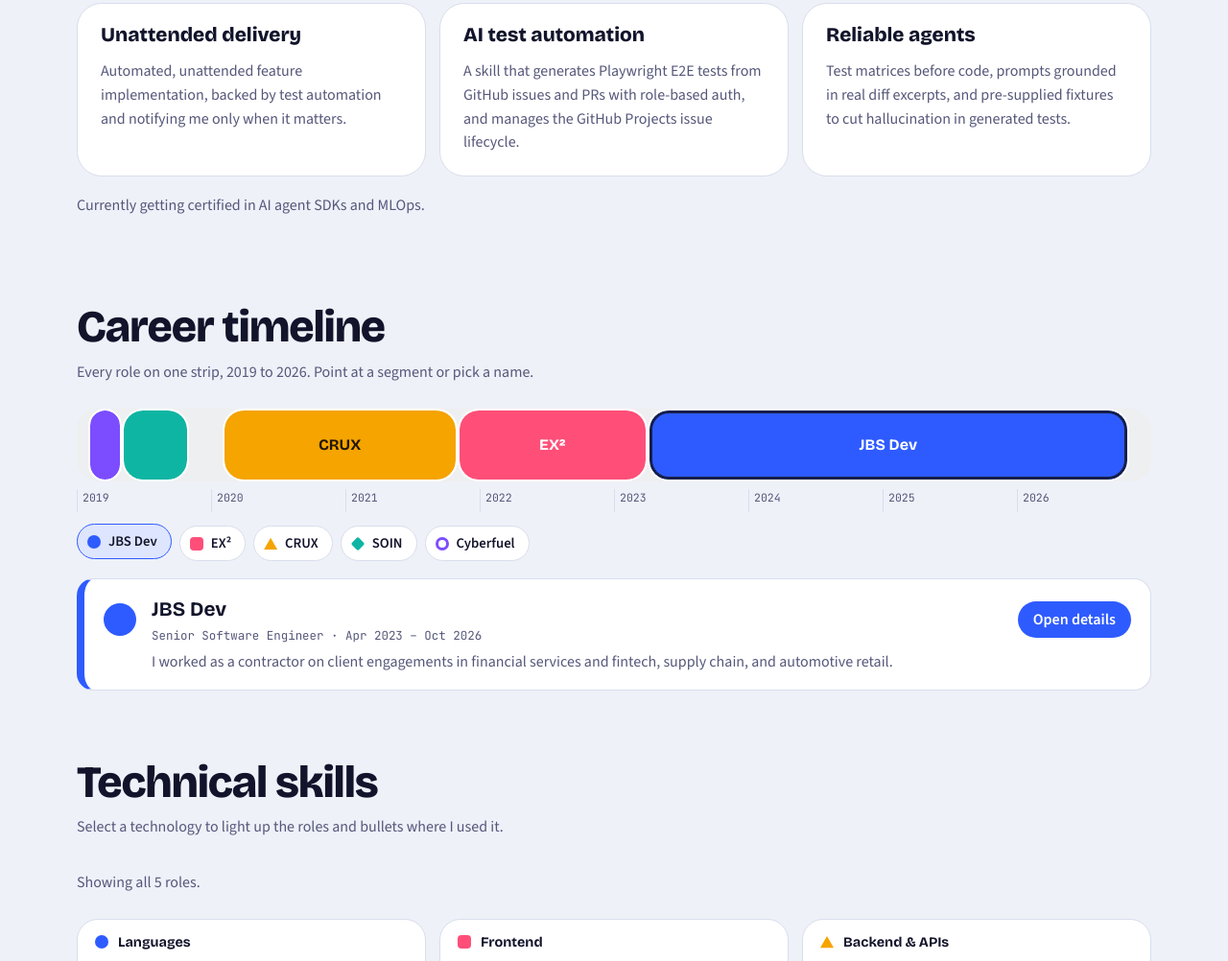
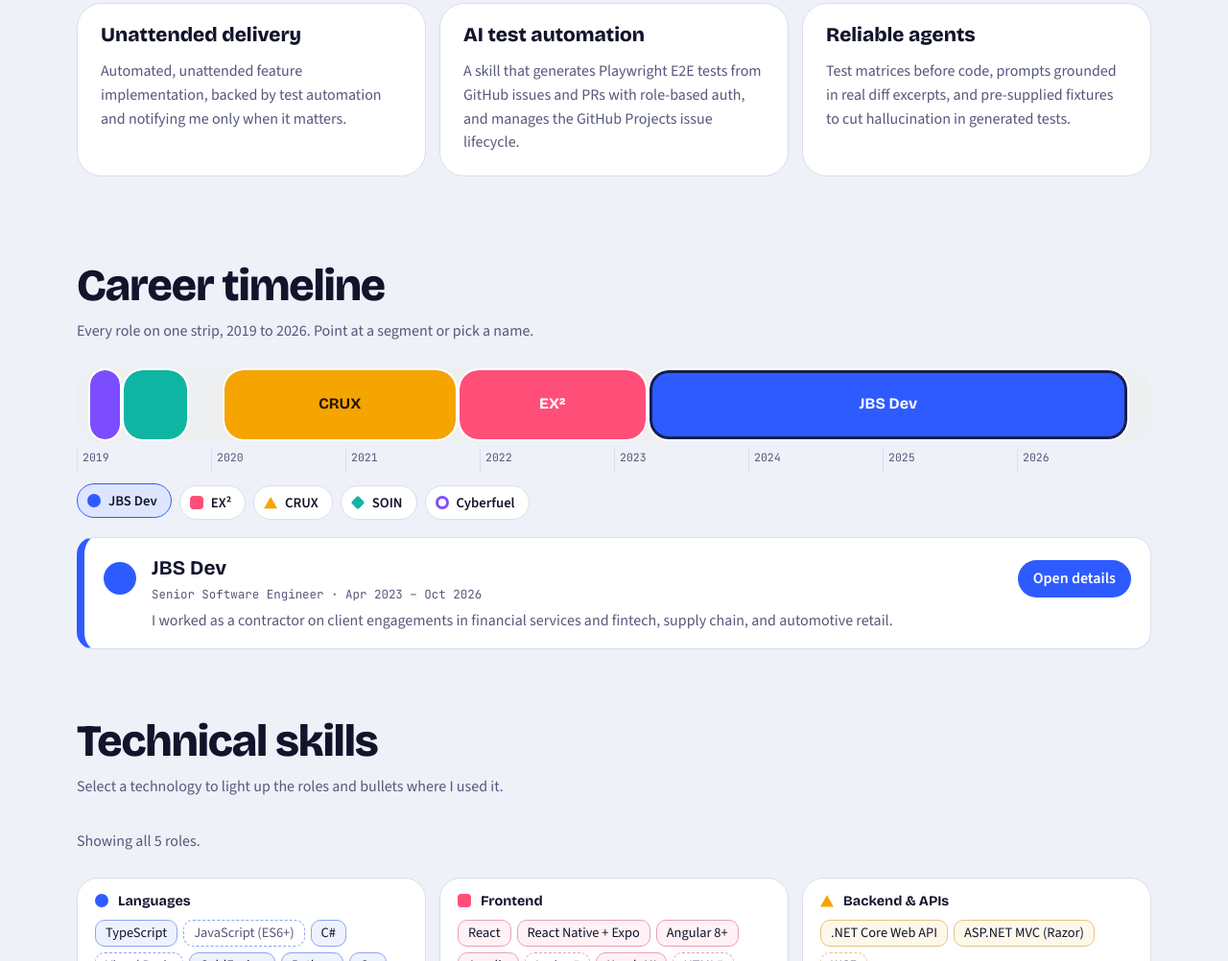
Before and after one commit to varogonz95/my-career, a plain HTML site: page index.html in a window 1280 px wide. Shown: the part 2678-3680 px from the top of the page at 96% size. Drawn offline with nearby package versions, Linux system fonts and the light colour scheme.

Commit message:
Remove certification line from AI section
Co-Authored-By: Claude Sonnet 5.5 <noreply@anthropic.com>
Claude-Session: https://claude.ai/code/session_01HB8AzqgH76JATaUoWpxYht

```diff
--- a/index.html
+++ b/index.html
@@ -429,7 +429,6 @@ details[open] .plus { transform: rotate(135deg); background: var(--rc); color: v
       <div class="card"><h3>AI test automation</h3><p>A skill that generates Playwright E2E tests from GitHub issues and PRs with role-based auth, and manages the GitHub Projects issue lifecycle.</p></div>
       <div class="card"><h3>Reliable agents</h3><p>Test matrices before code, prompts grounded in real diff excerpts, and pre-supplied fixtures to cut hallucination in generated tests.</p></div>
     </div>
-    <p class="aicap">Currently getting certified in AI agent SDKs and MLOps.</p>
   </section>
 
   <section class="rv" id="sec-time" aria-labelledby="h-time">
```
